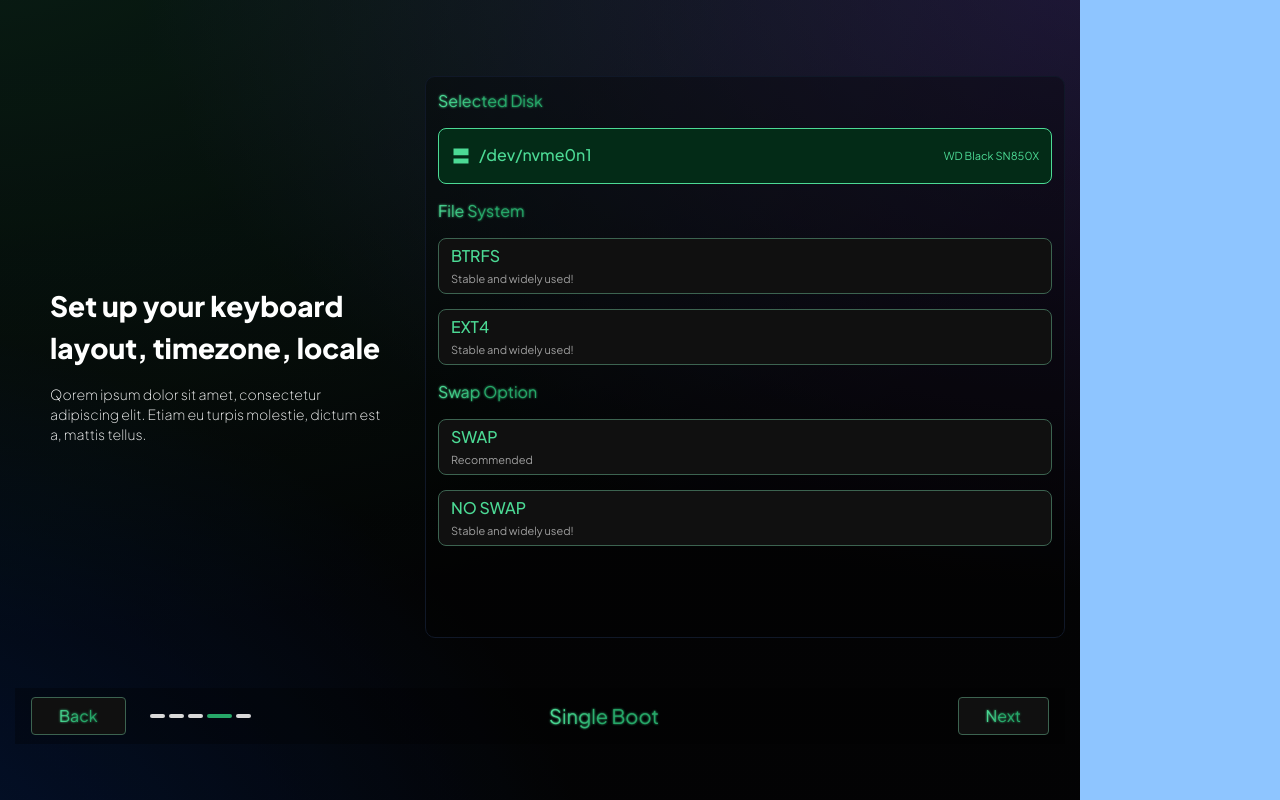
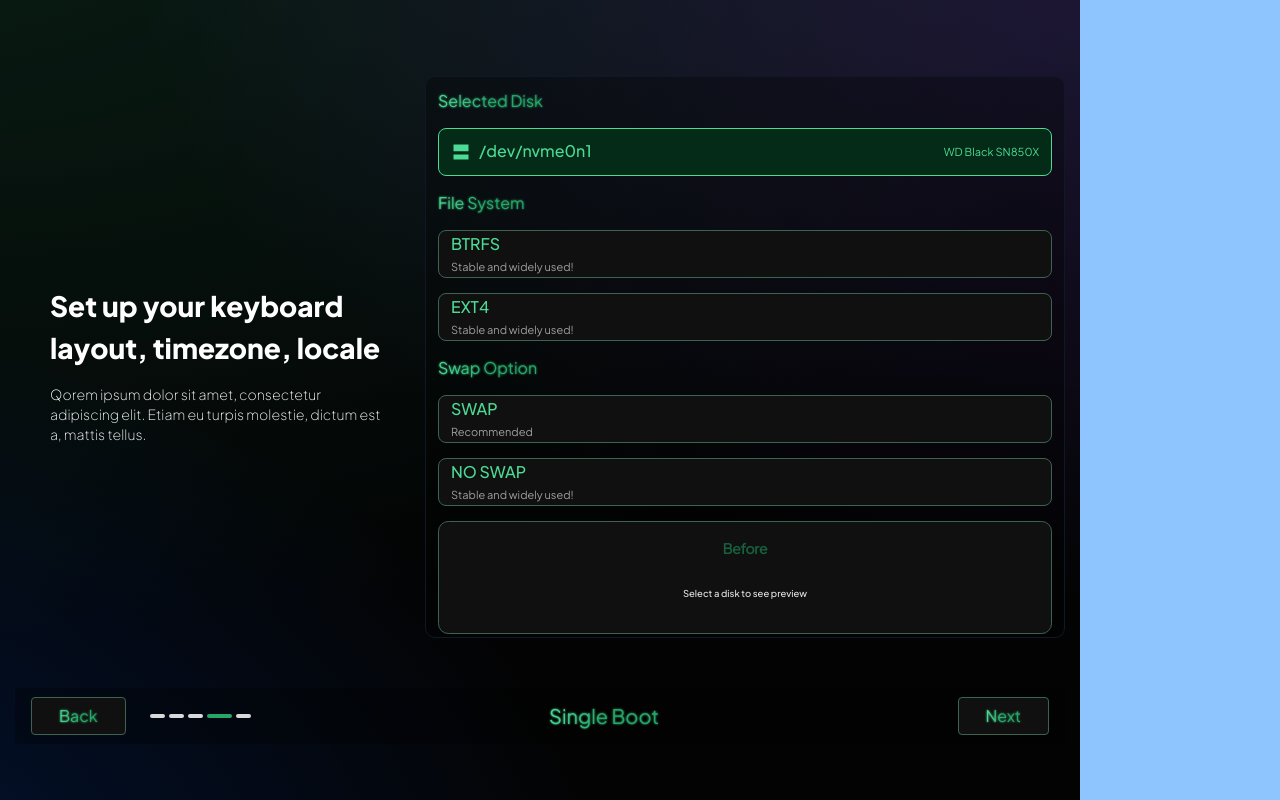
Before and after one commit to tealinuxos/tealinux-installer, a SvelteKit app: page /installation/partitioning/single in a window 1280 px wide. Built offline with nearby package versions, Linux system fonts and the light colour scheme.

Commit message:
update single boot tapi masih statis

```diff
--- a/src/routes/installation/partitioning/single/+page.svelte
+++ b/src/routes/installation/partitioning/single/+page.svelte
@@ -1,40 +1,61 @@
 <script>
+	import { getRead } from './../../global.js';
+	import { onMount } from 'svelte';
+	import { writable } from 'svelte/store';
 	import TwoSide from '$lib/components/layouts/TwoSide.svelte';
 	import GlowingText from '$lib/components/ui/GlowingText.svelte';
 	import Navigation from "$lib/components/Navigation.svelte";
-	import DiskSlider from '$lib/components/DiskSlider.svelte';
+	import DiskPreview from '$lib/components/DiskPreview.svelte';
 	import InfoCard from './InfoCard.svelte';
+	import PreviewButton from '../components/PreviewButton.svelte';
+
+
+	const Method = {
+	  SINGLE: 'single',
+	  DUAL: 'dual',
+	  MANUAL: 'manual'
+	};
+
+	const Preview = {
+	  BEFORE: 'Before',
+	  AFTER: 'After'
+	};
+
+	const disks = writable([]);
+	const selectedDisk = writable(null);
+	const selectedMethod = writable(null);
+	const diskAfter = writable(null);
+	const selectedPreview = writable(Preview.BEFORE);
 
 	const getStorageJSON = async () => {
 	  let json = await getRead();
-		json = json.disk.filter((disk) => disk.partitions !== null);
-		return json;
+	  disks.set(json.disk.filter((disk) => disk.partitions !== null));
 	};
 
-	const getTotalStorage = async () => {
-		let storage = await getStorageJSON();
-		let total = 0;
-		for (let i of storage.keys()) {
-			let size = storage[i].size.slice(0, -1);
-			total += parseInt(size);
+	function updateDiskPreview(disk) {
+	  if (!disk) return;
+
+	  // Simulasi preview AFTER dengan menambah partisi dummy
+	  diskAfter.set({
+		...disk,
+		partitions: [...disk.partitions, { name: 'New Partition', size: '500MB' }]
+	  });
 	}
-		return total;
+
+	const selectDisk = (disk) => {
+	  console.log(`Selected Disk: ${disk.name}`);
+	  selectedDisk.set(disk);
+	  updateDiskPreview(disk);
 	};
 
-	const getColors = (disks, partIdx) => {
-		let length = disks[partIdx].partitions.length;
-		let colors = [];
+	const selectMethod = (method) => {
+	  console.log(`Selected Method: ${method}`);
+	  selectedMethod.set(method);
+	};
 
-		for (let i = 0; i < length; i++) {
-			colors.push(
-				randomColor({
-					luminosity: 'bright',
-					hue: 'random'
-				})
-			);
-		}
-		return colors;
-	};
+	onMount(() => {
+	  getStorageJSON();
+	});
   </script>
 
   <TwoSide>
@@ -66,46 +87,41 @@
 		/>
 
 		<GlowingText size="[11]" text="File System" />
-			<InfoCard
-				initialDevice="BTRFS"
-				caption="Stable and widely used!"
-				showCaption={true}
-				showIcon={false}
-				borderColor="#3C6350"
-				backgroundColor="#101010"
-			/>
-			<InfoCard
-				initialDevice="EXT4"
-				caption="Stable and widely used!"
-				showCaption={true}
-				showIcon={false}
-				borderColor="#3C6350"
-				backgroundColor="#101010"
-			/>
+		<InfoCard initialDevice="BTRFS" caption="Stable and widely used!" showCaption={true} showIcon={false} borderColor="#3C6350" backgroundColor="#101010" />
+		<InfoCard initialDevice="EXT4" caption="Stable and widely used!" showCaption={true} showIcon={false} borderColor="#3C6350" backgroundColor="#101010" />
 
 		<GlowingText size="[11]" text="Swap Option" />
-			<InfoCard
-				initialDevice="SWAP"
-				caption="Recommended"
-				showCaption={true}
-				showIcon={false}
-				borderColor="#3C6350"
-				backgroundColor="#101010"
+		<InfoCard initialDevice="SWAP" caption="Recommended" showCaption={true} showIcon={false} borderColor="#3C6350" backgroundColor="#101010" />
+		<InfoCard initialDevice="NO SWAP" caption="Stable and widely used!" showCaption={true} showIcon={false} borderColor="#3C6350" backgroundColor="#101010" />
+
+		<div class="flex flex-col p-[15px] gap-[10px] self-stretch rounded-[10.267px] border border-[#3C6350] bg-[#101010]">
+		  {#if $selectedDisk}
+			<div class="flex flex-row space-x-2">
+			  <PreviewButton
+				title={Preview.BEFORE}
+				selected={$selectedPreview === Preview.BEFORE}
+				onclick={() => selectedPreview.set(Preview.BEFORE)}
 			  />
-			<InfoCard
-				initialDevice="NO SWAP"
-				caption="Stable and widely used!"
-				showCaption={true}
-				showIcon={false}
-				borderColor="#3C6350"
-				backgroundColor="#101010"
+			  <PreviewButton
+				title={Preview.AFTER}
+				selected={$selectedPreview === Preview.AFTER}
+				onclick={() => selectedPreview.set(Preview.AFTER)}
 			  />
-
-			{#await getStorageJSON()}
-				Loading...
-			{:then disks}
-				<DiskSlider {disks} colors={getColors(disks, 0)} />
-			{/await}
+			</div>
+			<div class="space-y-[10px] w-full">
+			  {#if $selectedPreview === Preview.BEFORE}
+				<DiskPreview disk={$selectedDisk} />
+			  {:else}
+				<DiskPreview disk={$diskAfter} />
+			  {/if}
+			</div>
+		  {:else}
+			<PreviewButton title="Before" />
+			<div class="text-[#E4E4E4] font-jakarta text-[9.46px] font-[500] leading-[17.659px] text-center py-4">
+			  Select a disk to see preview
+			</div>
+		  {/if}
+		</div>
 	  </div>
 	{/snippet}
   </TwoSide>
--- a/src/routes/installation/partitioning/single/InfoCard.svelte
+++ b/src/routes/installation/partitioning/single/InfoCard.svelte
@@ -16,7 +16,7 @@
 
   <!-- UI -->
   <div
-    class="flex items-center justify-between h-[56px] px-3 py-3 rounded-lg w-full"
+    class="flex items-center justify-between h-[48px] px-3 py-3 rounded-lg w-full"
     style="border: 1.3px solid {borderColor}; background: {backgroundColor};"
   >
     <!-- Kiri -->
```
Lines whose indentation alone changed are shown as unchanged.
